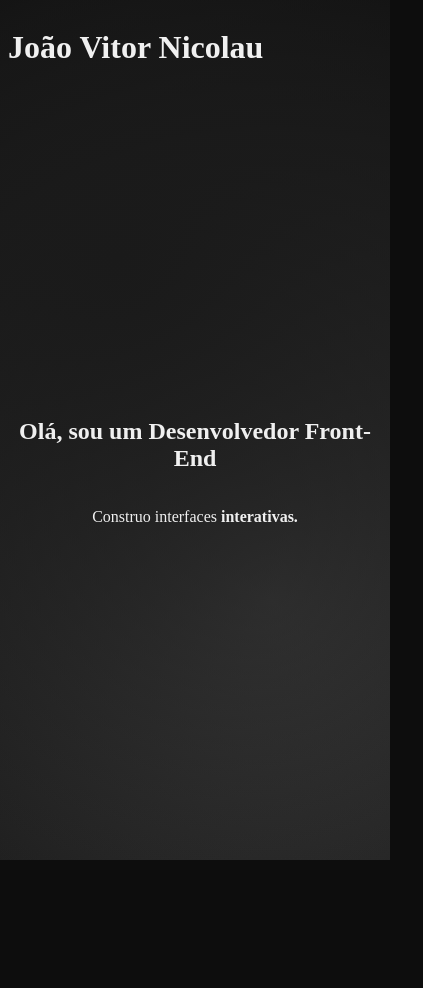
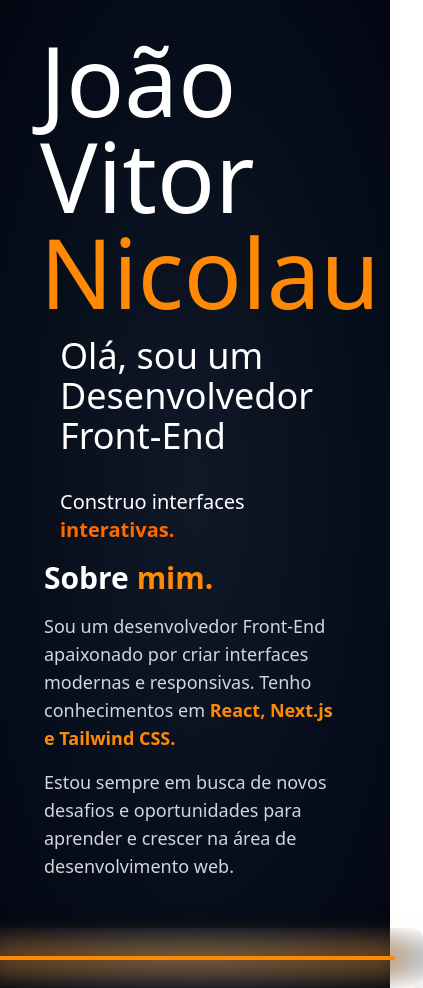
Before and after one commit to Joao-Vitor-Nicolau-dos-Santos/Curriculo-Front-End, a Next.js app in the folder curriculo-front/: page / in a window 390 px wide. Shown: the whole page, 423 px wide, since content can reach past the window. Before the commit the page ends 860 px from the top, so only its background shows below. Built offline with nearby package versions, Linux system fonts and the light colour scheme.

Commit message:
adição de sobre e melhoria na responsividade

```diff
--- a/curriculo-front/app/components/ChangindText/ChangingText.js
+++ b/curriculo-front/app/components/ChangindText/ChangingText.js
@@ -29,5 +29,5 @@ export default function ChangingText() {
     return () => clearTimeout(timeout);
   }, [subIndex, isDeleting, index]);
 
-  return <span className="text-orange-400">{text}</span>;
+  return <span className="text-orange-500">{text}</span>;
 }
--- /dev/null
+++ b/curriculo-front/app/components/layout.jsx
@@ -0,0 +1,7 @@
+export default function Layout({ children }) {
+    return (
+      <div className="min-h-screen flex flex-col bg-radial from-gray-900 to-gray-950 text-white">
+        {children}
+      </div>
+    );
+  }
--- a/curriculo-front/app/globals.css
+++ b/curriculo-front/app/globals.css
@@ -1,10 +1,124 @@
-@tailwind base;
-@tailwind components;
-@tailwind utilities;
+@import "tailwindcss";
+@import "tw-animate-css";
 
-body {
-  background: radial-gradient(circle at 30% 30%, #1A1A1A, transparent),
-              radial-gradient(circle at 70% 70%, #3b3b3b, transparent),
-              #0D0D0D;
-  color: #F0F0F0;
+@import url('https://fonts.googleapis.com/css2?family=Baskervville+SC&family=Gidole&family=Nunito+Sans:ital,opsz,wght@0,6..12,200..1000;1,6..12,200..1000&family=Space+Grotesk:wght@300..700&family=Ysabeau+SC:wght@1..1000&display=swap');
+
+@custom-variant dark (&:is(.dark *));
+
+@theme inline {
+  --color-background: var(--background);
+  --color-foreground: var(--foreground);
+  --font-sans: var(--font-geist-sans);
+  --font-mono: var(--font-geist-mono);
+  --color-sidebar-ring: var(--sidebar-ring);
+  --color-sidebar-border: var(--sidebar-border);
+  --color-sidebar-accent-foreground: var(--sidebar-accent-foreground);
+  --color-sidebar-accent: var(--sidebar-accent);
+  --color-sidebar-primary-foreground: var(--sidebar-primary-foreground);
+  --color-sidebar-primary: var(--sidebar-primary);
+  --color-sidebar-foreground: var(--sidebar-foreground);
+  --color-sidebar: var(--sidebar);
+  --color-chart-5: var(--chart-5);
+  --color-chart-4: var(--chart-4);
+  --color-chart-3: var(--chart-3);
+  --color-chart-2: var(--chart-2);
+  --color-chart-1: var(--chart-1);
+  --color-ring: var(--ring);
+  --color-input: var(--input);
+  --color-border: var(--border);
+  --color-destructive: var(--destructive);
+  --color-accent-foreground: var(--accent-foreground);
+  --color-accent: var(--accent);
+  --color-muted-foreground: var(--muted-foreground);
+  --color-muted: var(--muted);
+  --color-secondary-foreground: var(--secondary-foreground);
+  --color-secondary: var(--secondary);
+  --color-primary-foreground: var(--primary-foreground);
+  --color-primary: var(--primary);
+  --color-popover-foreground: var(--popover-foreground);
+  --color-popover: var(--popover);
+  --color-card-foreground: var(--card-foreground);
+  --color-card: var(--card);
+  --radius-sm: calc(var(--radius) - 4px);
+  --radius-md: calc(var(--radius) - 2px);
+  --radius-lg: var(--radius);
+  --radius-xl: calc(var(--radius) + 4px);
 }
+
+:root {
+  --radius: 0.625rem;
+  --background: oklch(1 0 0);
+  --foreground: oklch(0.145 0 0);
+  --card: oklch(1 0 0);
+  --card-foreground: oklch(0.145 0 0);
+  --popover: oklch(1 0 0);
+  --popover-foreground: oklch(0.145 0 0);
+  --primary: oklch(0.205 0 0);
+  --primary-foreground: oklch(0.985 0 0);
+  --secondary: oklch(0.97 0 0);
+  --secondary-foreground: oklch(0.205 0 0);
+  --muted: oklch(0.97 0 0);
+  --muted-foreground: oklch(0.556 0 0);
+  --accent: oklch(0.97 0 0);
+  --accent-foreground: oklch(0.205 0 0);
+  --destructive: oklch(0.577 0.245 27.325);
+  --border: oklch(0.922 0 0);
+  --input: oklch(0.922 0 0);
+  --ring: oklch(0.708 0 0);
+  --chart-1: oklch(0.646 0.222 41.116);
+  --chart-2: oklch(0.6 0.118 184.704);
+  --chart-3: oklch(0.398 0.07 227.392);
+  --chart-4: oklch(0.828 0.189 84.429);
+  --chart-5: oklch(0.769 0.188 70.08);
+  --sidebar: oklch(0.985 0 0);
+  --sidebar-foreground: oklch(0.145 0 0);
+  --sidebar-primary: oklch(0.205 0 0);
+  --sidebar-primary-foreground: oklch(0.985 0 0);
+  --sidebar-accent: oklch(0.97 0 0);
+  --sidebar-accent-foreground: oklch(0.205 0 0);
+  --sidebar-border: oklch(0.922 0 0);
+  --sidebar-ring: oklch(0.708 0 0);
+}
+
+.dark {
+  --background: oklch(0.145 0 0);
+  --foreground: oklch(0.985 0 0);
+  --card: oklch(0.205 0 0);
+  --card-foreground: oklch(0.985 0 0);
+  --popover: oklch(0.205 0 0);
+  --popover-foreground: oklch(0.985 0 0);
+  --primary: oklch(0.922 0 0);
+  --primary-foreground: oklch(0.205 0 0);
+  --secondary: oklch(0.269 0 0);
+  --secondary-foreground: oklch(0.985 0 0);
+  --muted: oklch(0.269 0 0);
+  --muted-foreground: oklch(0.708 0 0);
+  --accent: oklch(0.269 0 0);
+  --accent-foreground: oklch(0.985 0 0);
+  --destructive: oklch(0.704 0.191 22.216);
+  --border: oklch(1 0 0 / 10%);
+  --input: oklch(1 0 0 / 15%);
+  --ring: oklch(0.556 0 0);
+  --chart-1: oklch(0.488 0.243 264.376);
+  --chart-2: oklch(0.696 0.17 162.48);
+  --chart-3: oklch(0.769 0.188 70.08);
+  --chart-4: oklch(0.627 0.265 303.9);
+  --chart-5: oklch(0.645 0.246 16.439);
+  --sidebar: oklch(0.205 0 0);
+  --sidebar-foreground: oklch(0.985 0 0);
+  --sidebar-primary: oklch(0.488 0.243 264.376);
+  --sidebar-primary-foreground: oklch(0.985 0 0);
+  --sidebar-accent: oklch(0.269 0 0);
+  --sidebar-accent-foreground: oklch(0.985 0 0);
+  --sidebar-border: oklch(1 0 0 / 10%);
+  --sidebar-ring: oklch(0.556 0 0);
+}
+
+@layer base {
+  * {
+    @apply border-border outline-ring/50;
+  }
+  body {
+    @apply bg-background text-foreground;
+  }
+}
--- a/curriculo-front/app/page.js
+++ b/curriculo-front/app/page.js
@@ -1,20 +1,45 @@
 import React from "react";
 import ChangingText from "./components/ChangindText/ChangingText";
+import Layout from "./components/layout";
 
 export default function Home() {
   return (
-    <div className="min-h-screen flex flex-col items-center justify-center bg-dark text-white">
-      <header className="w-full max-w-4xl p-6 flex justify-between items-center">
-      <h1 className="text-9xl font-extrabold">
-        João Vitor Nicolau
-      </h1>
+    <Layout>
+      <div className="min-h-screen flex flex-col bg-dark text-white mt-8 ml-10 mr-10">
+        <header className="w-full max-w-4xl">
+          <h1 className="text-8xl font-baskervville">
+            João Vitor <span className="text-orange-400 font-grotesk">Nicolau</span>
+          </h1>
+        </header>
 
-      </header>
+        <main className="flex-1 flex flex-col  px-1">
+          <h2 className="text-4xl font-regular m-4">Olá, sou um Desenvolvedor Front-End</h2>
+          <p className="text-xl text-gray max-w-2xl m-4">Construo interfaces <strong><ChangingText /></strong> </p>
 
-      <main className="flex-1 flex flex-col items-center justify-center text-center px-6">
-        <h2 className="text-4xl font-extrabold mb-4">Olá, sou um Desenvolvedor Front-End</h2>
-        <p className="text-lg text-gray-400 max-w-2xl">Construo interfaces <strong><ChangingText/></strong> </p>
-      </main>
-    </div>
+          <div className="flex flex-col md:flex-row items-center justify-between gap-12  w-full mx-auto">
+            <div className="md:w-1/2">
+              <h3 className="text-3xl font-bold">
+                Sobre <span className="text-orange-400 font-grotesk">mim.</span>
+              </h3>
+              <div className="mt-4 max-w-2xl">
+                <p className="text-lg text-gray-300">
+                  Sou um desenvolvedor Front-End apaixonado por criar interfaces modernas e responsivas. Tenho conhecimentos em <span className="text-orange-400 font-grotesk"> <strong> React, Next.js e Tailwind CSS.</strong></span>
+                </p>
+                <p className="text-lg text-gray-300 mt-4">
+                  Estou sempre em busca de novos desafios e oportunidades para aprender e crescer na área de desenvolvimento web.
+                </p>
+              </div>
+            </div>
+
+            <div className="md:w-1/2 flex justify-center bg-radial from-gray-700 to-gray-1000 rounded-lg shadow-xl p-7 rounded-full">
+              <div className="w-100 h-1 bg-orange-400 rounded-xl shadow-[0_0_30px_10px_rgba(255,140,0,0.5)]"></div>
+            </div>
+          </div>
+
+        </main>
+
+
+      </div>
+    </Layout>
   );
 }
--- a/curriculo-front/package.json
+++ b/curriculo-front/package.json
@@ -11,7 +11,8 @@
   "dependencies": {
     "next": "15.2.4",
     "react": "^19.0.0",
-    "react-dom": "^19.0.0"
+    "react-dom": "^19.0.0",
+    "tw-animate-css": "^1.2.5"
   },
   "devDependencies": {
     "@tailwindcss/postcss": "^4",
--- /dev/null
+++ b/curriculo-front/tailwind.config.js
@@ -0,0 +1,20 @@
+/** @type {import('tailwindcss').Config} */
+module.exports = {
+    content: ["./app/*/.{js,ts,jsx,tsx}",
+        "./components/*/.{js,ts,jsx,tsx}"],
+    theme: {
+      extend: {
+        backgroundImage: {
+            'radial': 'radial-gradient(var(--tw-gradient-stops))',
+          },
+          fontFamily: {
+            baskervville: ['"Baskervville SC"', 'serif'],
+            gidole: ['Gidole', 'sans-serif'],
+            nunito: ['"Nunito Sans"', 'sans-serif'],
+            grotesk: ['"Space Grotesk"', 'sans-serif'],
+            ysabeau: ['"Ysabeau SC"', 'sans-serif'],
+          },
+      },
+    },
+    plugins: [],
+  };
```
Also changed, not shown: curriculo-front/app/layout.js (line endings or trailing spaces), 1 other file (tests, documents, lock files or other folders).
